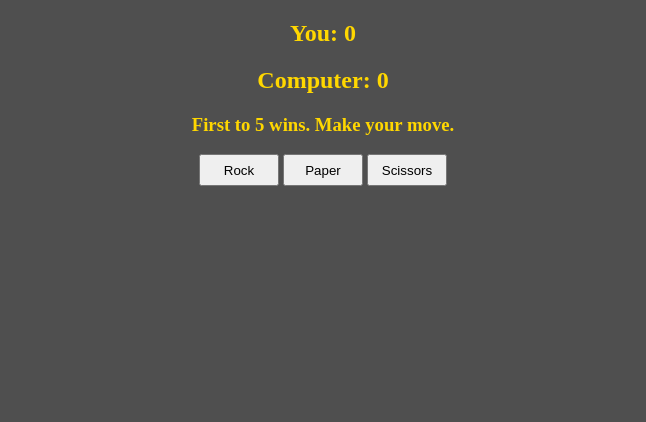
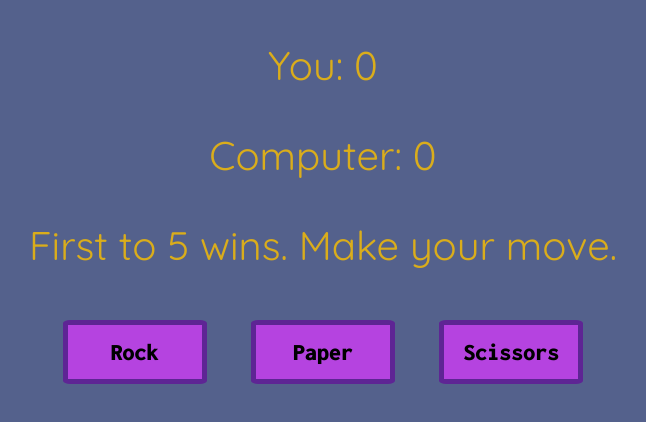
Before and after one commit to m-cal/rock-paper-scissors, a plain HTML site: page index.html in a window 1280 px wide. Shown: the whole page, without its empty margins (317-963 px from the left). Drawn offline with Linux system fonts and the light colour scheme.

Commit message:
Make it pretty

```diff
--- a/index.html
+++ b/index.html
@@ -5,6 +5,9 @@
   <meta http-equiv="X-UA-Compatible" content="IE=edge">
   <meta name="viewport" content="width=device-width, initial-scale=1.0">
   <title>Rock Paper Scissors</title>
+  <link rel="preconnect" href="https://fonts.googleapis.com">
+  <link rel="preconnect" href="https://fonts.gstatic.com" crossorigin>
+  <link href="https://fonts.googleapis.com/css2?family=Inconsolata:wght@400;900&family=Quicksand&family=Roboto:ital,wght@0,400;1,300&display=swap" rel="stylesheet">
   <link rel="stylesheet" href="./style.css">
 </head>
 <body>
--- a/script.js
+++ b/script.js
@@ -3,9 +3,9 @@ let computerWins = 0;
 
 const results = document.querySelector('.results');
 
-const playerWinsDisplay = document.createElement('h2');
-const computerWinsDisplay = document.createElement('h2');
-const narrator = document.createElement('h3');
+const playerWinsDisplay = document.createElement('p');
+const computerWinsDisplay = document.createElement('p');
+const narrator = document.createElement('p');
 const buttonsDiv = document.querySelector('.buttons-div');
 
 const playAgain = document.createElement('button');
@@ -69,7 +69,7 @@ function playRound(playerSelection, computerSelection) {
   englishComputerSelection = getEnglishChoice(computerSelection);
 
   if (playerSelection == computerSelection) {
-    narrator.textContent = 'Computer matched your move. Go again.';
+    narrator.textContent = '🪢 Tie round! Go again.';
     playRound();
   } else if (playerSelection == 1 && computerSelection == 3) {
     return winnerPrint(englishComputerSelection, englishPlayerSelection);
--- a/style.css
+++ b/style.css
@@ -1,20 +1,36 @@
 body {
   margin: auto;
   text-align: center;
-  background-color: #4f4f4f;
+  background-color: #54618C;
+  font-family: 'Quicksand', sans-serif;
 }
 
-h1, h2, h3 {
-  color: gold;
+.results {
+  margin-top: 10%;
+  margin: 10px;
+}
+
+p {
+  color: #DAAD1B;
+  font-size: 2.5rem;
 }
 
 button {
- height: 2rem;
- width: 5rem;
+  margin: 10px 20px 10px 20px;
+  height: 4rem;
+  width: 9rem;
+  font-family: 'Inconsolata', monospace;
+  font-weight: 900;
+  font-size: 1.5rem;
+  background-color: #B543E0;
+  border: 5px #5E2594 solid;
+  border-radius: 5%;
+}
+
+.narrator {
+  font-size: 2rem;
 }
 
 .play-again-button {
-  height: 2.5rem;
-  width: 5rem;
-  margin: 20px;
+  background-color: #A563E1;
 }
```
